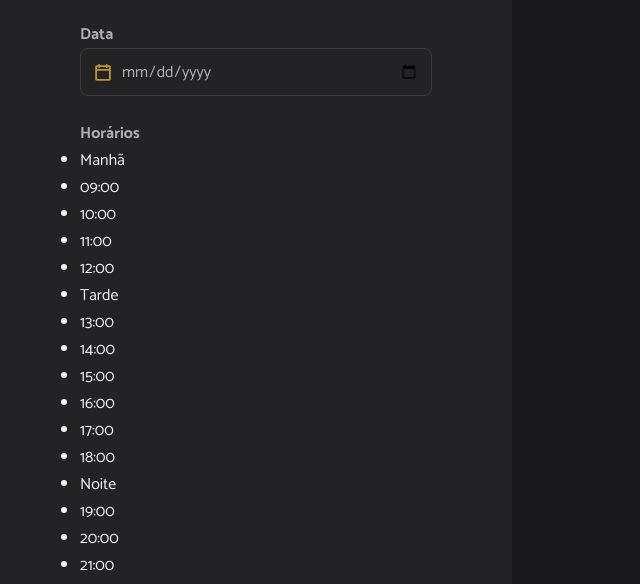
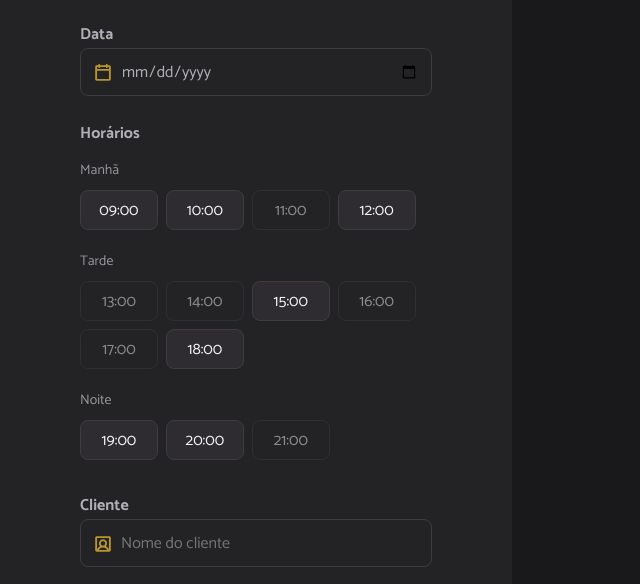
Before and after one commit to Augusto-Valerio/Hair-Day, a plain HTML site: page index.html in a window 1280 px wide. Shown: the part 209-793 px from the top of the page, without its empty margins (0-640 px from the left). Drawn offline with Linux system fonts and the light colour scheme; files whose address does not match are found by name.

Commit message:
style: add styles for form hours selection

```diff
--- a/src/styles/form.css
+++ b/src/styles/form.css
@@ -86,3 +86,57 @@
 .button:hover {
   background-color: #dbc170;
 }
+
+.hours {
+  list-style: none;
+
+  display: flex;
+  gap: 0.5rem;
+  flex-wrap: wrap;
+
+  margin-bottom: 2rem;
+}
+
+.hour {
+  width: 4.87rem;
+  height: 2.5rem;
+
+  border-radius: 0.5rem;
+
+  font-size: 1rem;
+  border: 1px solid #3e3c41;
+
+  cursor: pointer;
+
+  display: flex;
+  justify-content: center;
+  align-items: center;
+}
+
+.hour-period {
+  width: 100%;
+  color: #98959d;
+  font-size: 0.87rem;
+
+  margin-top: 0.75rem;
+}
+
+.hour-available {
+  background-color: #2e2c30;
+}
+
+.hour-unavailable {
+  opacity: 0.5;
+
+  cursor: not-allowed;
+}
+
+.hour-selected {
+  border: 1px solid #b8952e;
+  color: #b8952e;
+}
+
+.hour:not(.hour-unavailable):hover {
+  border: 1px solid #b8952e;
+  color: #b8952e;
+}
```
